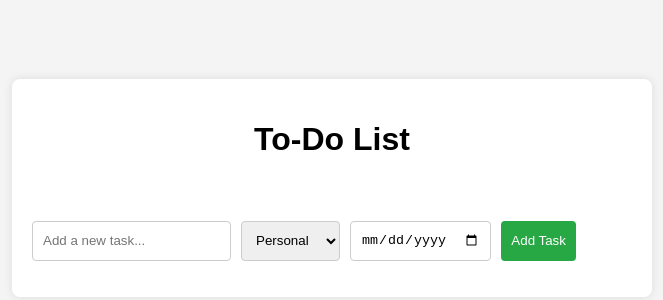
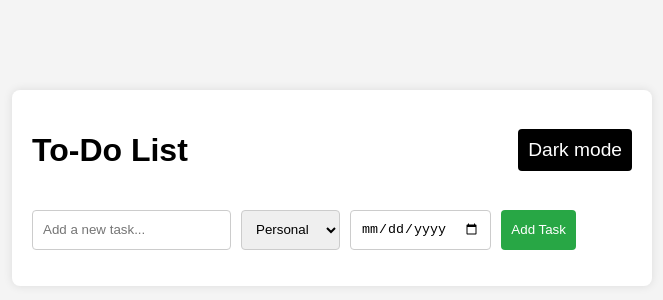
Before and after one commit to Molline4123/To-do-List, a plain HTML site: page index.html in a window 1280 px wide. Shown: the part 212-512 px from the top of the page, without its empty margins (308-971 px from the left). Drawn offline with Linux system fonts and the light colour scheme.

Commit message:
Dark mode button

```diff
--- a/index.html
+++ b/index.html
@@ -8,7 +8,7 @@
 </head>
 <body>
   <div class="container">
-    <div>
+    <div class="header">
       <h1>To-Do List</h1>
       <button id="themeToggle">Dark mode</button>
     </div>
--- a/style.css
+++ b/style.css
@@ -129,8 +129,8 @@ body.dark li button {
 }
 
 #themeToggle {
-  background: none;
-  border: none;
+  background: black;
+  border: 1pc;
   font-size: 1.2em;
   cursor: pointer;
   transition: transform 0.3s;
```
